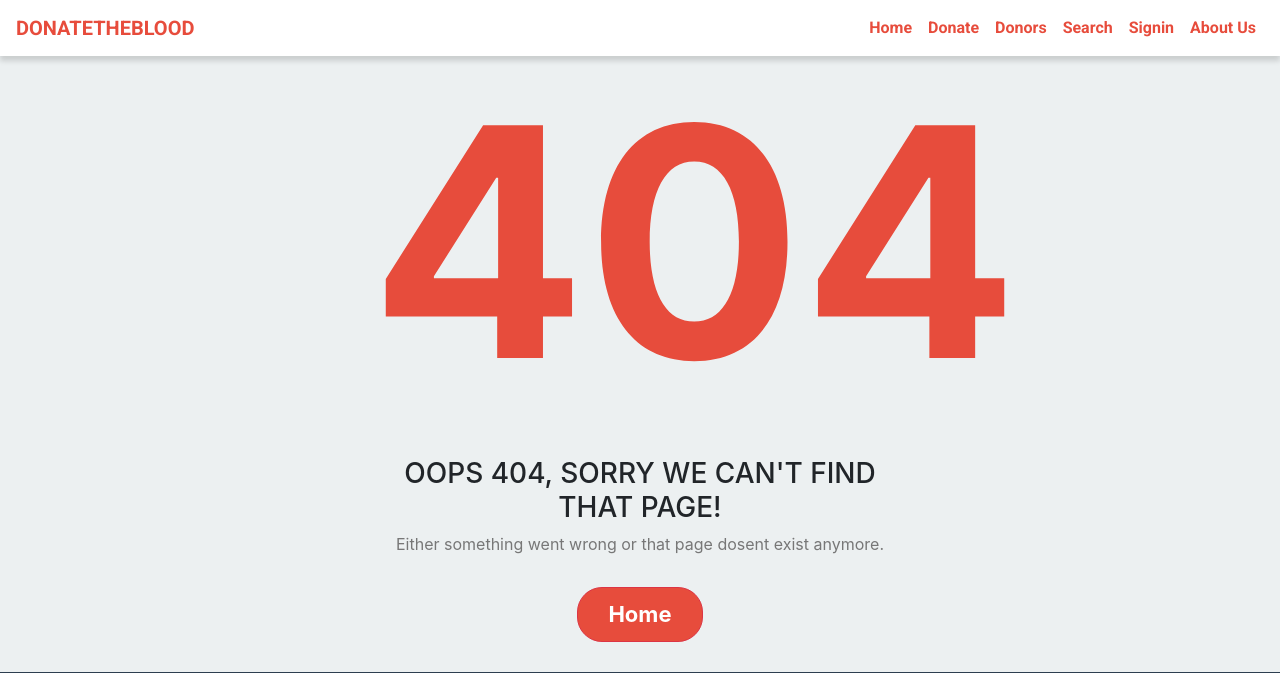
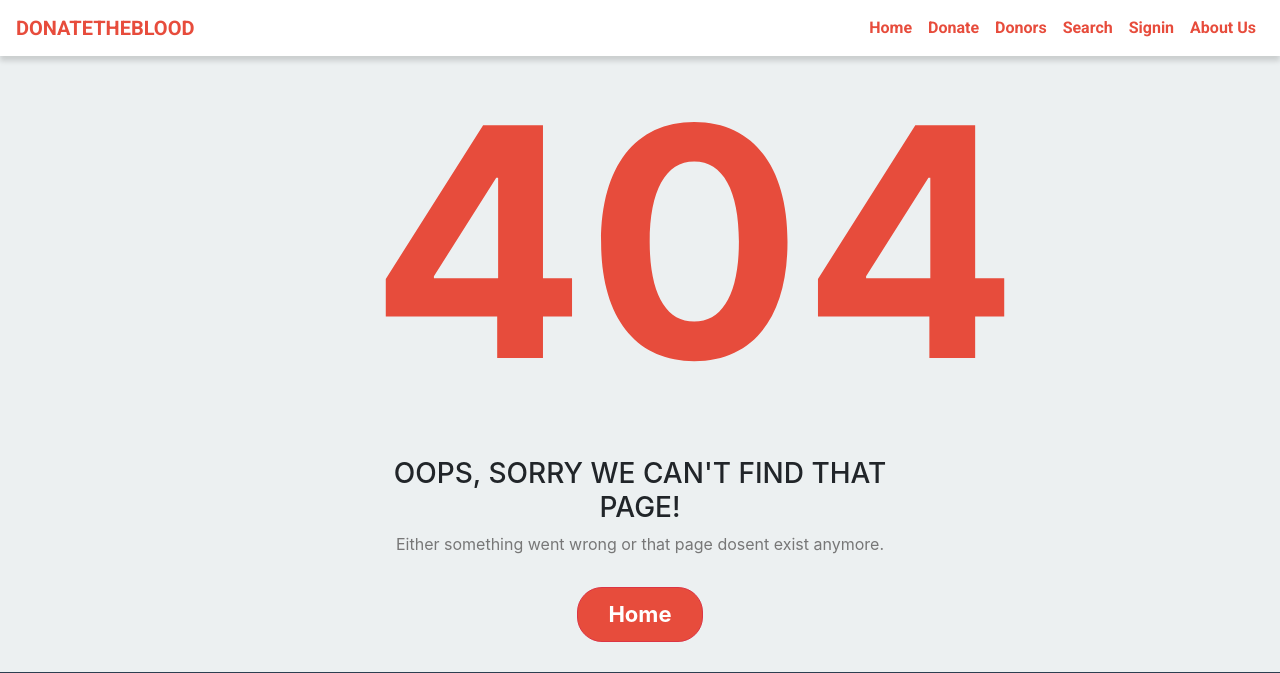
Before and after one commit to laviarora/blooddonation, a PHP site: page /404.php in a window 1280 px wide. Shown: the top 673 px of the page. Run offline with PHP 8.4, Linux system fonts and the light colour scheme.

Commit message:
demonstration

```diff
--- a/404.php
+++ b/404.php
@@ -29,7 +29,7 @@
 
 			<h1 class="text-center error">404</h1>
 			<div class="head-para">
-				<h3 class="text-center">OOPS 404, SORRY WE CAN'T FIND THAT PAGE!</h3>
+				<h3 class="text-center">OOPS, SORRY WE CAN'T FIND THAT PAGE!</h3>
 			<p class="text-center">Either something went wrong or that page dosent exist anymore.</p>
 			</div>
 
```
